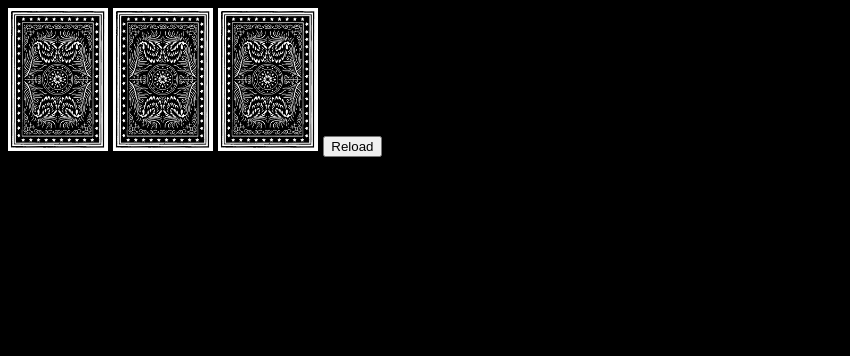
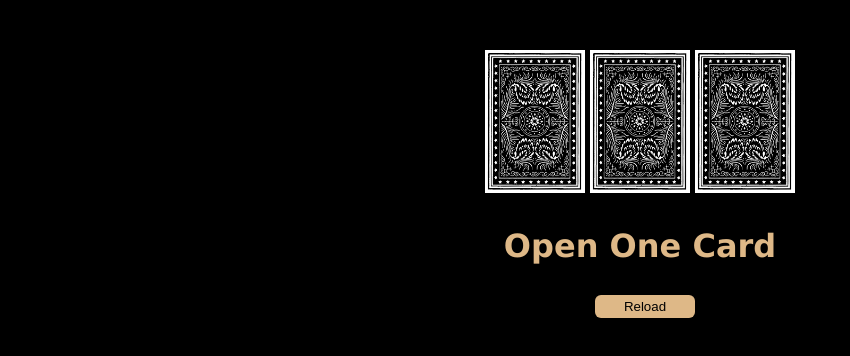
Before and after one commit to uzairrehan/card-game, a plain HTML site: page index.html in a window 1280 px wide. Shown: the whole page, without its empty margins (0-850 px from the left). Drawn offline with Linux system fonts and the light colour scheme.

Commit message:
all done

```diff
--- a/app.js
+++ b/app.js
@@ -1,3 +1,4 @@
+h1El = document.querySelectorAll("h1");
 function reload() {
   location.reload();
 }
@@ -6,19 +7,18 @@ function OpenName(img) {
   switch (randomNumber) {
     case 1:
       img.src = "Images/j.jpeg";
+      h1El[0].innerHTML = "You Lose";
       break;
     case 2:
       img.src = "Images/q.jpeg";
+      h1El[0].innerHTML = "You Lose";
       break;
     case 3:
       img.src = "Images/k.jpeg";
-      h1El = document.querySelectorAll("h1")
-      h1El[0].innerHTML = "You Won"
+      h1El[0].innerHTML = "You Won";
       break;
-    }
-    if (randomNumber === 3) {
-      setTimeout(function (){
-      reload()
-      }, 1000);
-    }
+  }
+  setTimeout(function () {
+    reload();
+  }, 1000);
 }
--- a/index.html
+++ b/index.html
@@ -8,13 +8,15 @@
     <link rel="shortcut icon" href="Images/back.png" type="image/x-icon" />
   </head>
   <body>
-    <div class="images-div">
-      <img src="Images/back.png"  onclick="OpenName(this)" />
-      <img src="Images/back.png"  onclick="OpenName(this)" />
-      <img src="Images/back.png"  onclick="OpenName(this)" />
+    <div class="main">
+      <div class="images-div">
+        <img src="Images/back.png" onclick="OpenName(this)" />
+        <img src="Images/back.png" onclick="OpenName(this)" />
+        <img src="Images/back.png" onclick="OpenName(this)" />
+      </div>
+      <h1>Open One Card</h1>
       <button onclick="reload()">Reload</button>
     </div>
-    <h1></h1>
     <script src="app.js"></script>
   </body>
 </html>
--- a/style.css
+++ b/style.css
@@ -1,10 +1,31 @@
-body{
-    font-family: Verdana, Geneva, Tahoma, sans-serif;
-    background-color: black;
+body {
+  font-family: Verdana, Geneva, Tahoma, sans-serif;
+  background-color: black;
 }
-img{
-    width: 100px;
+.main {
+  display: flex;
+  flex-direction: column;
+  justify-content: center;
+  align-items: center;
+  margin: 50px;
+  gap: 30px;
 }
-h1{
-    color: burlywood;
+img {
+  width: 100px;
 }
+h1 {
+  color: #deb887;
+  margin: 0px;
+}
+button {
+  position: relative;
+  padding: 4px 8px;
+  border-radius: 6px;
+  border: none;
+  color: #000000;
+  cursor: pointer;
+  background-color: #deb887;
+  transition: all 0.2s ease;
+  margin-left: 10px;
+  width: 100px;
+}
```
